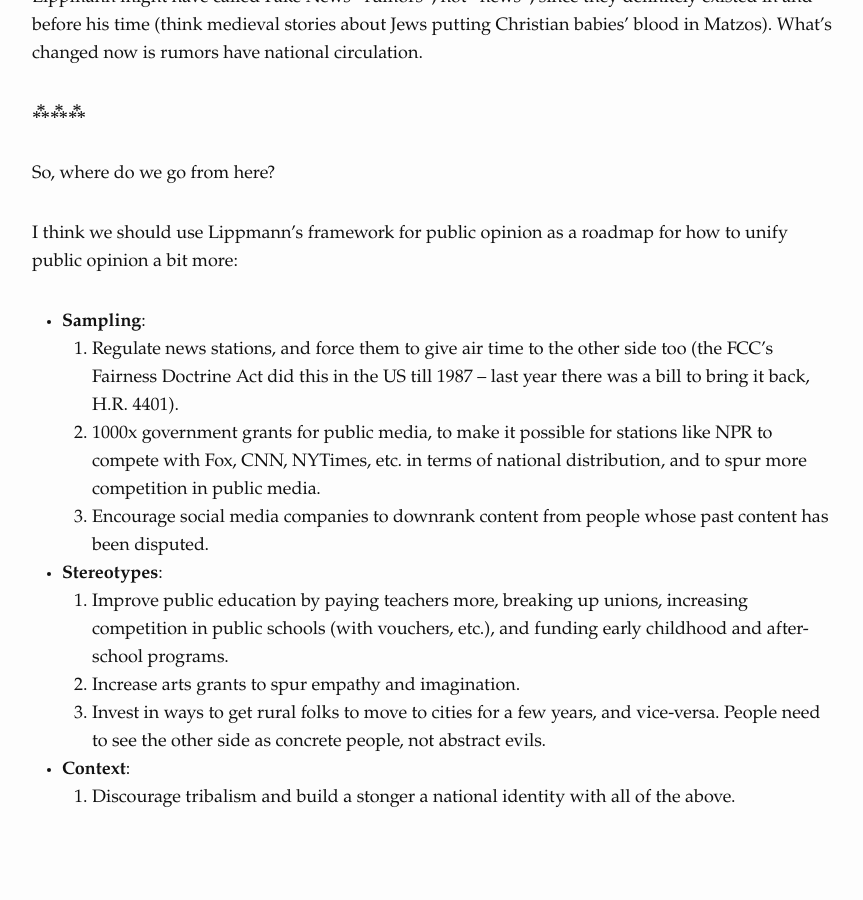
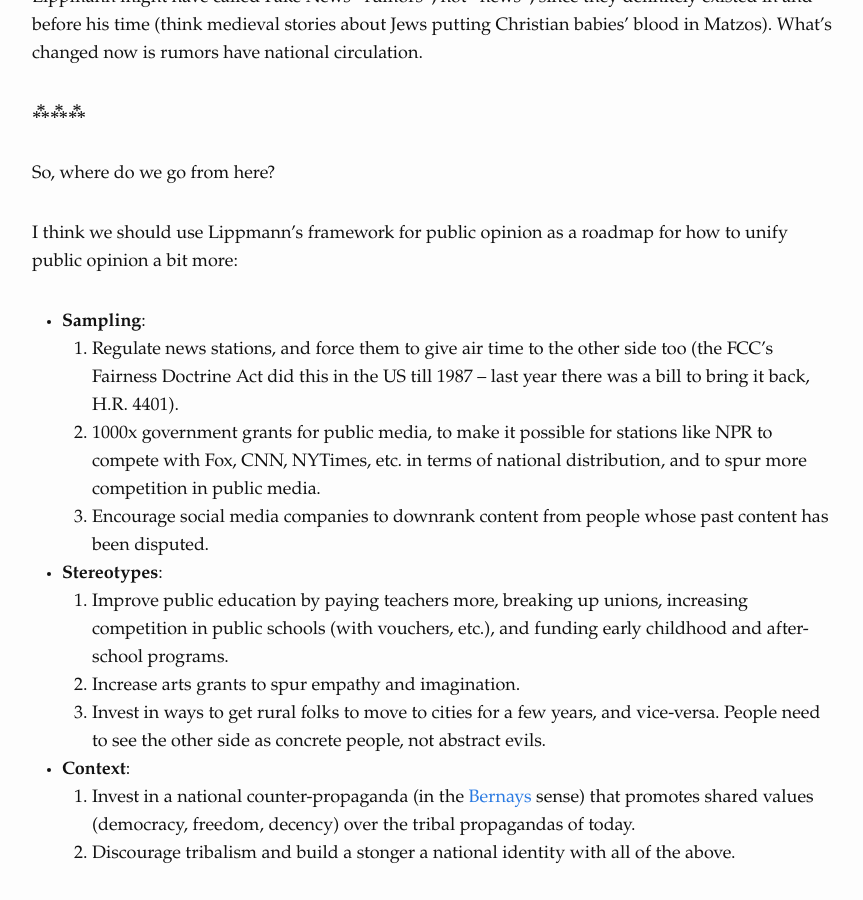
Before and after one commit to bcherny/bcherny.github.io, a Jekyll site: the page built from _posts/2021-01-06-Public-Opinion.md, in a window 1280 px wide and 900 px high, scrolled down 1988 px. Shown: the whole window, without its empty margins (208-1071 px from the left). Built offline with Jekyll 4.4.1, drawn with Linux system fonts in a browser that asks for light colours; before the commit the page ends 2832 px from its top, so only the background shows below that.

```diff
--- a/_posts/2021-01-06-Public-Opinion.md
+++ b/_posts/2021-01-06-Public-Opinion.md
@@ -58,4 +58,5 @@ I think we should use Lippmann's framework for public opinion as a roadmap for h
   2. Increase arts grants to spur empathy and imagination.
   3. Invest in ways to get rural folks to move to cities for a few years, and vice-versa. People need to see the other side as concrete people, not abstract evils.
 - **Context**:
-  1. Discourage tribalism and build a stonger a national identity with all of the above.
+  1. Invest in a national counter-propaganda (in the [Bernays](https://smile.amazon.com/Propaganda-Edward-Bernays/dp/0970312598) sense) that promotes shared values (democracy, freedom, decency) over the tribal propagandas of today.
+  2. Discourage tribalism and build a stonger a national identity with all of the above.
```
